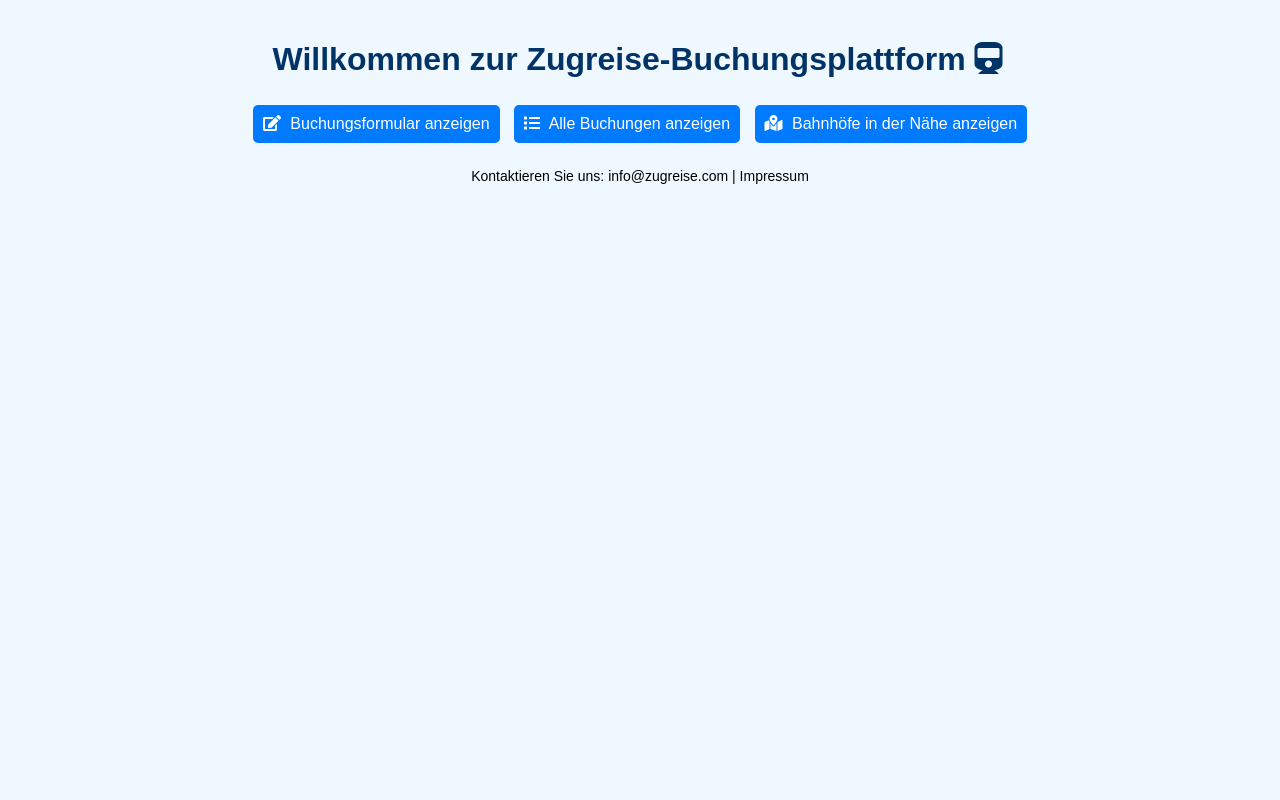
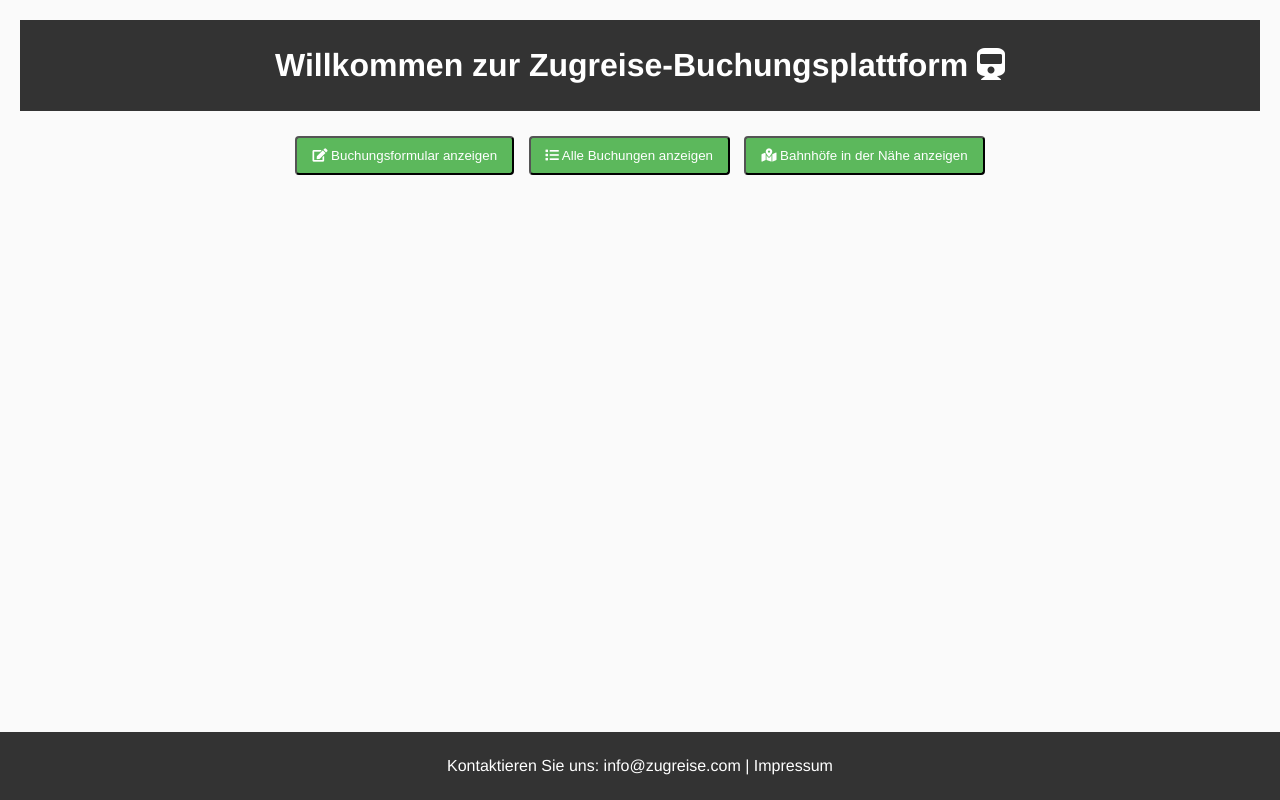
Before and after one commit to Alex12345005/Ticket_Train, a Flask app: page / in a window 1280 px wide. Run offline with Flask 3, Linux system fonts and the light colour scheme.

Commit message:
general style update

```diff
--- a/TrainTicketApp/templates/index.html
+++ b/TrainTicketApp/templates/index.html
@@ -212,15 +212,24 @@
 
 <style>
     body {
-        font-family: Arial, sans-serif;
+        font-family: 'Helvetica Neue', Helvetica, Arial, sans-serif;
         margin: 0;
+        padding: 0;
+        background: #fafafa;
+        color: #444;
+        line-height: 1.6;
         padding: 20px;
-        background-color: #f0f8ff;
     }
 
-    .header, .footer {
+    .header {
+        background: #333;
+        color: #ffffff;
+        padding: 20px 0;
         text-align: center;
-        margin: 20px 0;
+    }
+
+    .header h1 {
+        margin: 0;
     }
 
     .button-group {
@@ -228,107 +237,113 @@
         margin: 20px 0;
     }
 
-    h1, h2 {
-        color: #003366;
+    .button-group button, .button-group a.button-link {
+        background-color: #5cb85c;
+        color: #ffffff;
+        padding: 10px 15px;
+        margin: 5px;
+        border-radius: 4px;
+        text-decoration: none;
+        display: inline-block;
     }
 
-    button, input[type=submit] {
-        background-color: #007bff;
-        color: white;
-        border: none;
-        padding: 10px;
-        margin: 5px;
-        border-radius: 5px;
-        cursor: pointer;
-        font-size: 16px;
+    .button-group button:hover, .button-group a.button-link:hover {
+        background-color: #4cae4c;
     }
 
-    button i, .header i, .footer i {
-        margin-right: 5px;
-    }
-
-    button:hover, input[type=submit]:hover {
-        background-color: #0056b3;
-    }
-
-    form, #buchungenListe {
-        background-color: #e6f0ff;
+    .form-container {
+        background: #ffffff;
         padding: 20px;
-        margin: 10px auto;
-        border-radius: 8px;
-        box-shadow: 0 4px 8px rgba(0,0,0,0.1);
-        max-width: 1000px;
+        margin: 20px auto;
+        border-radius: 4px;
+        box-shadow: 0 2px 4px rgba(0, 0, 0, 0.1);
+        max-width: 800px;
     }
 
     label {
-        margin-top: 10px;
+        display: block;
+        margin-bottom: 10px;
     }
 
-    input, select {
+    input[type='text'],
+    select,
+    input[type='email'] {
+        width: 100%;
+        padding: 10px;
         margin-bottom: 20px;
-        border-radius: 5px;
-        border: 1px solid #ccc;
-        padding: 10px;
-        width: calc(100% - 22px);
+        border: 1px solid #ddd;
+        border-radius: 4px;
     }
 
-    .stornieren-btn {
-        background-color: #ff4d4d;
+    input[type='submit'] {
+        width: auto;
+        padding: 10px 20px;
+        border: none;
+        background-color: #5cb85c;
         color: white;
-        padding: 5px 10px;
-        text-decoration: none;
-        border-radius: 5px;
-        font-size: 14px;
+        margin-bottom: 0;
+        border-radius: 4px;
+        cursor: pointer;
+        float: right;
     }
 
-    .stornieren-btn:hover {
-        background-color: #cc0000;
+    input[type='submit']:hover {
+        background-color: #4cae4c;
     }
 
-    .download-btn {
-        background-color: #007bff;
-        color: white;
-        padding: 5px 10px;
-        text-decoration: none;
-        border-radius: 5px;
-        font-size: 14px;
-    }
-
-    .download-btn:hover {
-        background-color: #0056b3;
+    .table-container {
+        overflow-x: auto;
     }
 
     table {
         width: 100%;
+        margin-top: 20px;
         border-collapse: collapse;
-        margin-top: 20px;
-        border: 1px solid #007bff;
     }
 
-    th, td {
-        border: 1px solid #007bff;
-        padding: 15px;
-        text-align: left;
+    th,
+    td {
+        padding: 10px;
+        border-bottom: 1px solid #ddd;
+        text-align: center;
+        vertical-align: middle;
     }
 
-    thead th {
-        background-color: #007bff;
-        color: white;
+    th {
+        background-color: #f4f4f4;
     }
 
-    tbody tr:nth-child(even) {
-        background-color: #f2f2f2;
+    tr:nth-child(even) {
+        background-color: #eeeeee;
     }
 
-    tbody tr:hover {
-        background-color: #ddd;
+    tr:hover {
+        background-color: #f4f4f4;
+    }
+
+    a.stornieren-btn {
+        color: #d9534f;
+        text-decoration: none;
+        padding: 5px 10px;
+        border: 1px solid transparent;
+        border-radius: 4px;
+        transition: all 0.3s ease;
+    }
+
+    a.stornieren-btn:hover {
+        color: #ffffff;
+        background-color: #d9534f;
+        border-color: #d43f3a;
     }
 
     .footer {
-        font-size: 14px;
-    }
-
-    td.price {
-        white-space: nowrap;
+        text-align: center;
+        padding: 5px 0;
+        background-color: #333;
+        color: #ffffff;
+        position: fixed;
+        bottom: 0;
+        left: 0;
+        right: 0;
     }
 </style>
```
Also changed, not shown: TrainTicketApp/templates/booking_confirmation.html (+5 -5 lines), TrainTicketApp/templates/map.html (+4 -4 lines), 1 other file.
